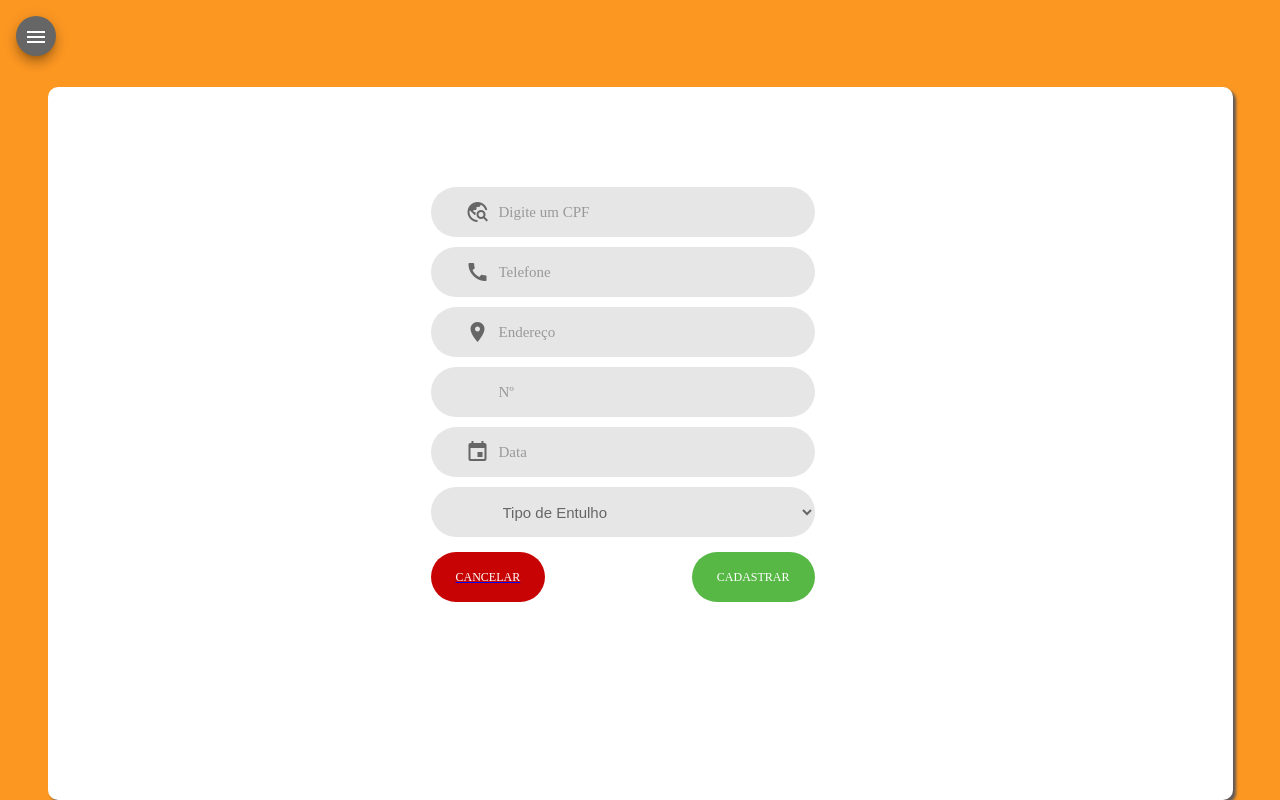
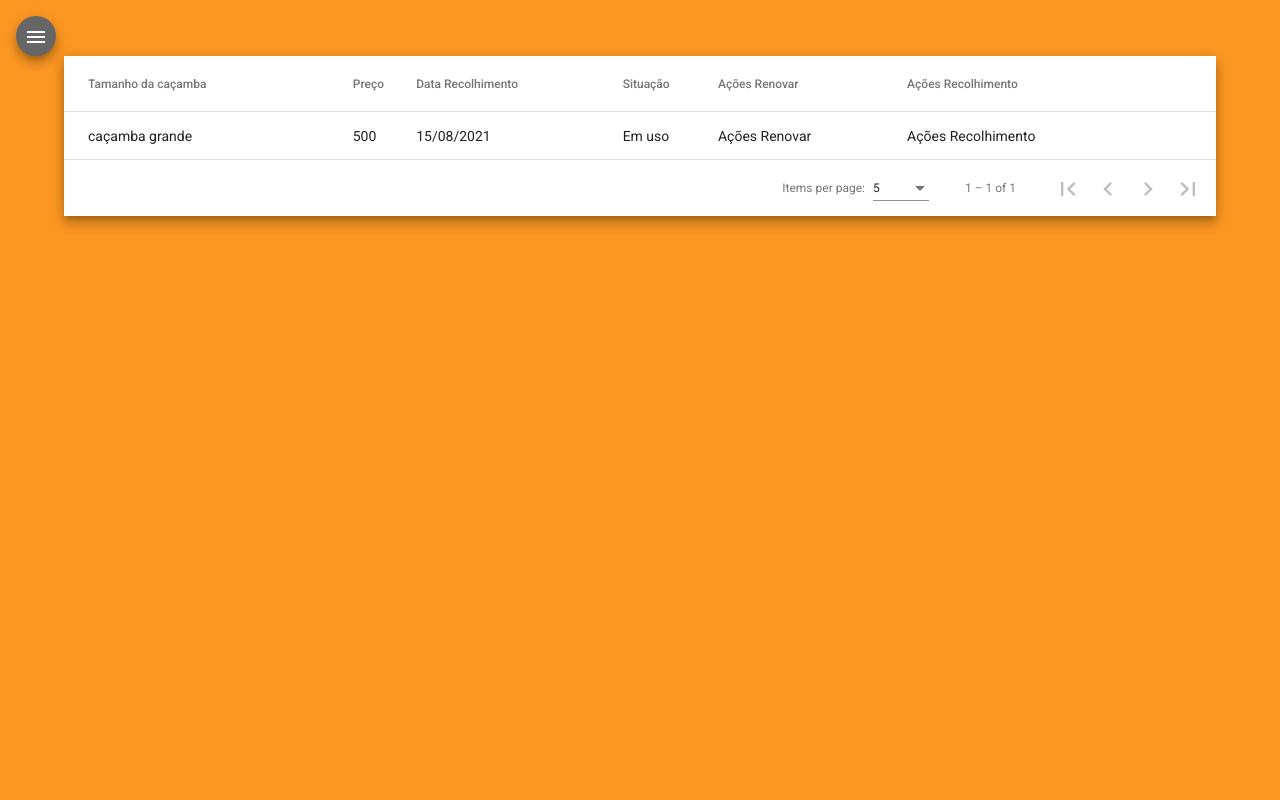
Before and after one commit to JeicksonT1000/Loca-Facil-Novo, an Angular app: page /clientManager in a window 1280 px wide. Before the commit this address led to /solicitacao. Built offline with nearby package versions, Linux system fonts and the light colour scheme.

Commit message:
html e css para client-list

```diff
--- a/src/app/components/cliente/cliente-list/cliente-list.component.css
+++ b/src/app/components/cliente/cliente-list/cliente-list.component.css
@@ -0,0 +1,8 @@
+.conteiner {
+    width: 90%;
+    margin: auto;
+}
+
+table {
+    width: 100%;
+  }
--- a/src/app/components/cliente/cliente-list/cliente-list.component.html
+++ b/src/app/components/cliente/cliente-list/cliente-list.component.html
@@ -1 +1,44 @@
-<p>cliente-list works!</p>
+<div class="conteiner">
+    <div class="mat-elevation-z8">
+        <table mat-table [dataSource]="dataSource">
+
+          <ng-container matColumnDef="position">
+            <th mat-header-cell *matHeaderCellDef> Tamanho da caçamba </th>
+            <td mat-cell *matCellDef="let element"> {{element.tamanho}} </td>
+          </ng-container>
+
+          <ng-container matColumnDef="name">
+            <th mat-header-cell *matHeaderCellDef> Preço </th>
+            <td mat-cell *matCellDef="let element"> {{element.preco}} </td>
+          </ng-container>
+
+          <ng-container matColumnDef="weight">
+            <th mat-header-cell *matHeaderCellDef> Data Recolhimento </th>
+            <td mat-cell *matCellDef="let element"> {{element.dataRecolhimento}} </td>
+          </ng-container>
+
+          <ng-container matColumnDef="symbol">
+            <th mat-header-cell *matHeaderCellDef> Situação </th>
+            <td mat-cell *matCellDef="let element"> {{element.situacao}} </td>
+          </ng-container>
+
+          <ng-container matColumnDef="acaoRenovar">
+            <th mat-header-cell *matHeaderCellDef> Ações Renovar </th>
+            <td mat-cell *matCellDef="let element"> Ações Renovar </td>
+          </ng-container>
+
+          <ng-container matColumnDef="acaoRecolhimento">
+            <th mat-header-cell *matHeaderCellDef> Ações Recolhimento </th>
+            <td mat-cell *matCellDef="let element"> Ações Recolhimento </td>
+          </ng-container>
+
+          <tr mat-header-row *matHeaderRowDef="displayedColumns"></tr>
+          <tr mat-row *matRowDef="let row; columns: displayedColumns;"></tr>
+        </table>
+
+        <mat-paginator [pageSizeOptions]="[5, 10, 20]"
+                       showFirstLastButtons
+                       aria-label="Select page of periodic elements">
+        </mat-paginator>
+      </div>
+</div>
--- a/src/app/components/cliente/cliente-list/cliente-list.component.ts
+++ b/src/app/components/cliente/cliente-list/cliente-list.component.ts
@@ -1,4 +1,7 @@
-import { Component, OnInit } from '@angular/core';
+import { Component, OnInit, ViewChild } from '@angular/core';
+import { MatPaginator } from '@angular/material/paginator';
+import { MatTableDataSource } from '@angular/material/table';
+import { Cliente } from 'src/app/models/cliente';
 
 @Component({
   selector: 'app-cliente-list',
@@ -7,9 +10,29 @@ import { Component, OnInit } from '@angular/core';
 })
 export class ClienteListComponent implements OnInit {
 
+  ELEMENT_DATA: Cliente[] = [
+    {
+      tamanho: 'caçamba grande',
+      preco: '500',
+      dataRecolhimento: '15/08/2021',
+      situacao: 'Em uso'
+    }
+  ]
+
+  displayedColumns: string[] = ['position', 'name', 'weight', 'symbol', 'acaoRenovar', 'acaoRecolhimento'];
+  dataSource = new MatTableDataSource<Cliente>(this.ELEMENT_DATA);
+
   constructor() { }
 
   ngOnInit(): void {
+    console.log(this.dataSource);
+
   }
 
+
+  @ViewChild(MatPaginator) paginator: MatPaginator;
+
+  ngAfterViewInit() {
+    this.dataSource.paginator = this.paginator;
+  }
 }
--- a/src/app/components/nav/nav.component.ts
+++ b/src/app/components/nav/nav.component.ts
@@ -11,7 +11,7 @@ export class NavComponent implements OnInit {
   constructor(private router: Router) { }
 
   ngOnInit(): void {
-    this.router.navigate(['solicitacao'])
+    this.router.navigate(['clientManager'])
   }
 
 }
--- /dev/null
+++ b/src/app/models/cliente.ts
@@ -0,0 +1,6 @@
+export interface Cliente {
+    tamanho: string;
+    preco: string;
+    dataRecolhimento: any;
+    situacao: string;
+}
```
